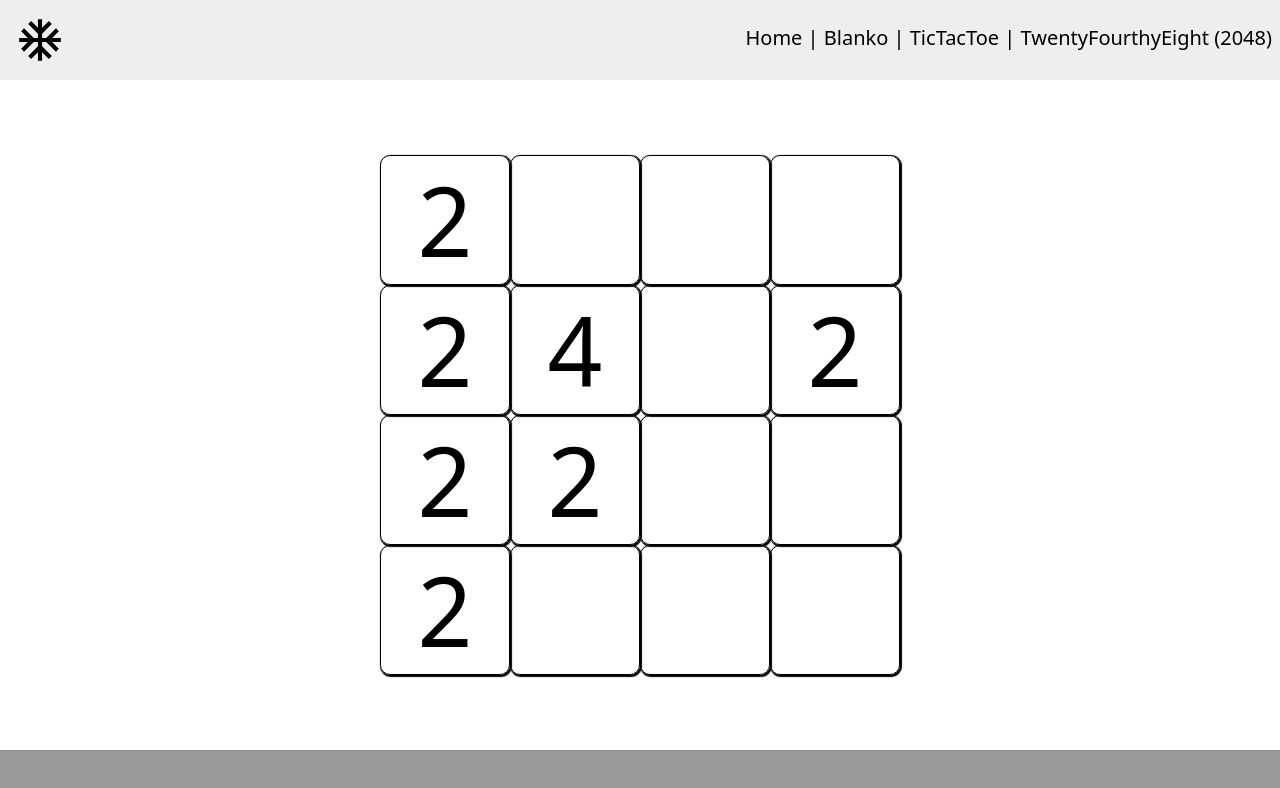
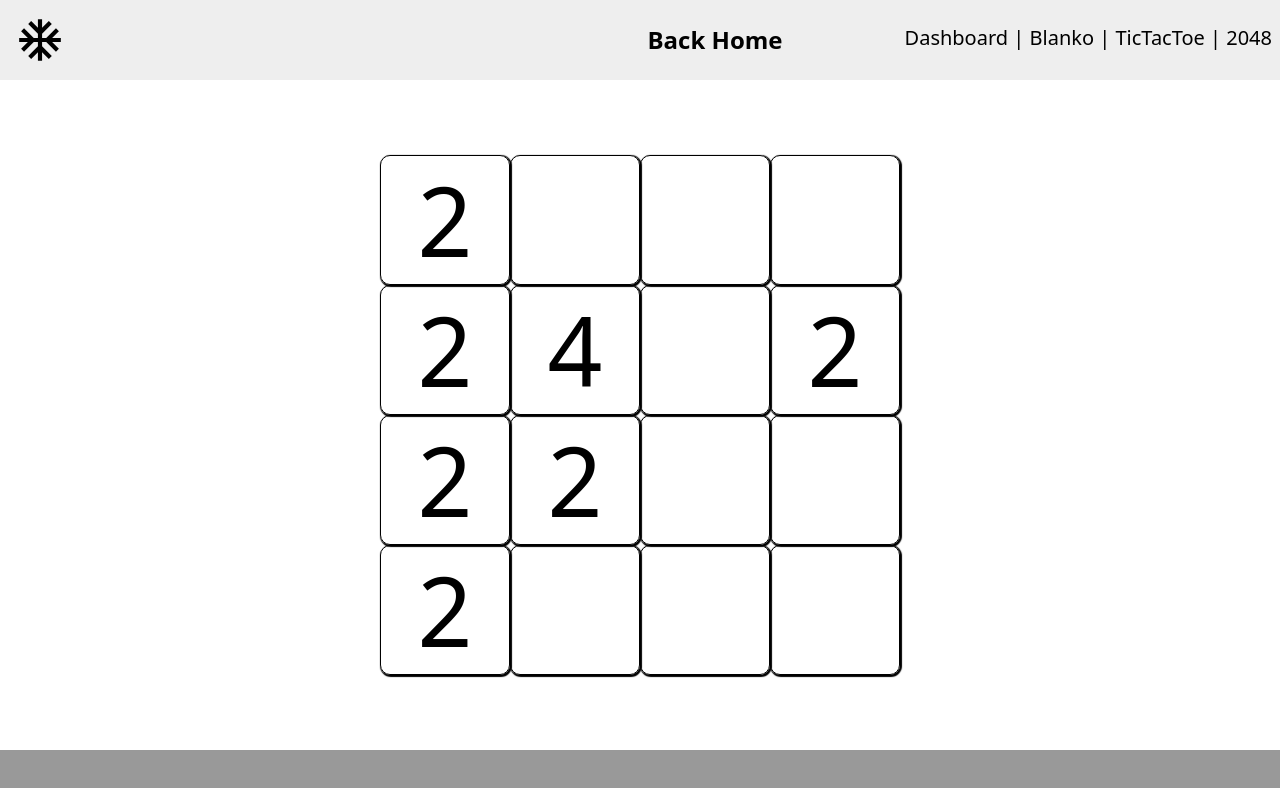
Before and after one commit to Yalilix/GameHub, a React (Vite) app: page /2048 in a window 1280 px wide. Shown: the top 788 px of the page. Built offline with nearby package versions, Linux system fonts and the light colour scheme.

Commit message:
added a landing screen and adjusted the styling for header

```diff
--- a/src/App.jsx
+++ b/src/App.jsx
@@ -1,18 +1,20 @@
 import { BrowserRouter, Routes, Route } from 'react-router-dom';
 import TwentyFourthyEight from './games/2048/TwentyFourthyEight';
-import Home from './Home';
+import Home from './CommonPages/Home';
 import Blanko from './games/Blanko/Blanko';
-import TicTacToe from './games/tictactoe/TicTacToe';
+import TicTacToe from './games/Tictactoe/TicTacToe';
+import DashBoard from './CommonPages/Dashboard';
 
 const App = () => {
   return (
     <>
       <BrowserRouter>
         <Routes>
-          <Route path='/' element={<Home />} />
-          <Route path='/2048' element={<TwentyFourthyEight />} />
-          <Route path='/blanko' element={<Blanko />} />
-          <Route path='/tictactoe' element={<TicTacToe />} />
+          <Route path="/" element={<Home />} />
+          <Route path="/dashboard" element={<DashBoard />} />
+          <Route path="/2048" element={<TwentyFourthyEight />} />
+          <Route path="/blanko" element={<Blanko />} />
+          <Route path="/tictactoe" element={<TicTacToe />} />
         </Routes>
       </BrowserRouter>
     </>
--- a/src/Dashboard.jsx
+++ b/src/CommonPages/Dashboard.jsx
@@ -1,5 +1,6 @@
 import { Button } from '@mui/material';
 import { useEffect, useState } from 'react';
+import Page from '../components/Page';
 
 const DashBoard = () => {
   const [winCount, setWinCount] = useState(
@@ -22,17 +23,22 @@ const DashBoard = () => {
 
   return (
     <>
-      <div className='flex flex-col justify-center items-center'>
-        <span className='text-red-500 text-custom-2em'>
+      <Page>
+        <div className="flex flex-col justify-center items-center">
+          <span className="text-red-500 text-custom-2em">
             Please choose an option from the navbar.
           </span>
           <div>
-          <span className='text-xl'>Games won: {winCount}</span>
-          <Button sx={{ color: 'black' }} onClick={() => setInitialState(true)}>
+            <span className="text-xl">Games won: {winCount}</span>
+            <Button
+              sx={{ color: 'black' }}
+              onClick={() => setInitialState(true)}
+            >
               (reset)
             </Button>
           </div>
         </div>
+      </Page>
     </>
   );
 };
--- /dev/null
+++ b/src/CommonPages/Home.jsx
@@ -0,0 +1,40 @@
+import { useNavigate } from 'react-router-dom';
+
+const Home = () => {
+  const games = ['Blanko', 'TicTacToe', '2048', 'Colour Picker', 'h', 'h'];
+  const navigate = useNavigate();
+  const handleNavigate = (path) => {
+    navigate(`/${path.toLowerCase()}`);
+  };
+
+  return (
+    <>
+      <div className="mt-20 md:mt-12 text-4xl md:text-7xl bg-transparent font-semibold flex justify-center fixed w-screen ">
+        GamesHub
+      </div>
+      <div className="flex justify-center items-center h-screen bg-teal">
+        <div className="flex  justify-center items-center flex-row text-black rounded-md gap-6 w-3/4 flex-wrap basis-1/2">
+          {games.map((path, y) => {
+            return (
+              <>
+                <div
+                  key={y}
+                  className="row rounded-xl shadow-xl font-semibold text-sm md:text-2xl text-wrap bg-white break-words"
+                >
+                  <button
+                    className={`border border-black w-16 md:w-40 h-16 md:h-32 rounded-xl`}
+                    onClick={() => handleNavigate(path)}
+                  >
+                    {path}
+                  </button>
+                </div>
+              </>
+            );
+          })}
+        </div>
+      </div>
+    </>
+  );
+};
+
+export default Home;
--- a/src/Home.jsx
+++ /dev/null
@@ -1,14 +0,0 @@
-import DashBoard from './Dashboard';
-import Page from './components/Page';
-
-const Home = () => {
-  return (
-    <>
-      <Page>
-        <DashBoard />
-      </Page>
-    </>
-  );
-};
-
-export default Home;
--- a/src/components/Header.jsx
+++ b/src/components/Header.jsx
@@ -1,16 +1,16 @@
 import { useMediaQuery } from '@mui/material';
 import { StyledHeader } from '../styles';
 import AcUnitIcon from '@mui/icons-material/AcUnit';
-import { Link } from 'react-router-dom';
+import { Link, useNavigate } from 'react-router-dom';
 
 export const Header = () => {
   const isLargeScreen = useMediaQuery('(min-width:801px)');
   const navLinks = isLargeScreen
-    ? ['Home', 'Blanko', 'TicTacToe', 'TwentyFourthyEight (2048)']
-    : ['H', 'B', 'S', '2048'];
+    ? ['Dashboard', 'Blanko', 'TicTacToe', '2048']
+    : ['D', 'B', 'S', '2048'];
 
-  const links = ['', 'blanko', 'tictactoe', '2048'];
-
+  const links = ['Dashboard', 'blanko', 'tictactoe', '2048'];
+  const navigate = useNavigate();
   return (
     <>
       <StyledHeader>
@@ -24,7 +24,13 @@ export const Header = () => {
             height: '50px',
           }}
         />
-        <nav className='fixed right-0 top-6 mr-2 text-xl'>
+        <button
+          className="text-2xl font-semibold h-20 fixed left-40 md:left-64 lg:left-1/2"
+          onClick={() => navigate('/')}
+        >
+          Back Home
+        </button>
+        <nav className="fixed right-0 top-6 mr-2 text-xl">
           {navLinks.map((l, index) => (
             <>
               <Link key={index} to={`/${links[index]}`}>
--- a/tailwind.config.js
+++ b/tailwind.config.js
@@ -6,6 +6,9 @@ export default {
       fontSize: {
         'custom-2rem': '2rem',
       },
+      backgroundColor: {
+        teal: '#81b29a',
+      },
     },
   },
   plugins: [],
```
Also changed, not shown: src/games/Tictactoe/TicTacToe.jsx (renamed from src/games/tictactoe/TicTacToe.jsx), src/games/Tictactoe/style.css (renamed from src/games/tictactoe/style.css). Lines whose indentation alone changed are shown as unchanged.
